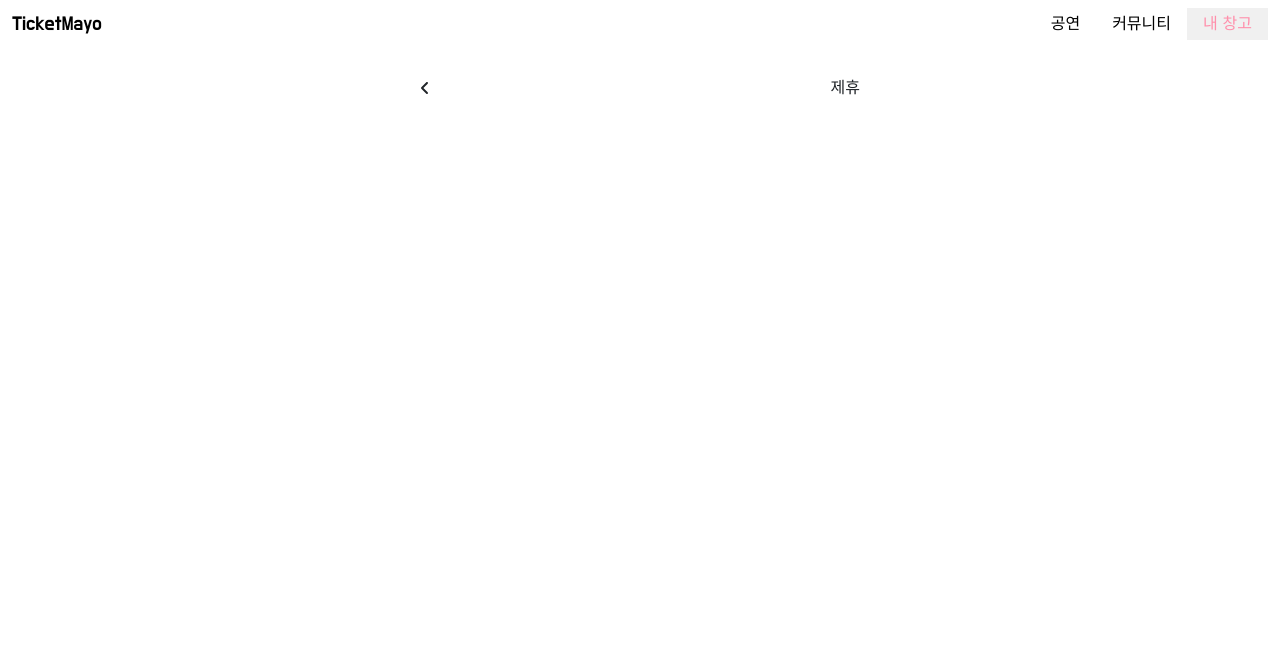
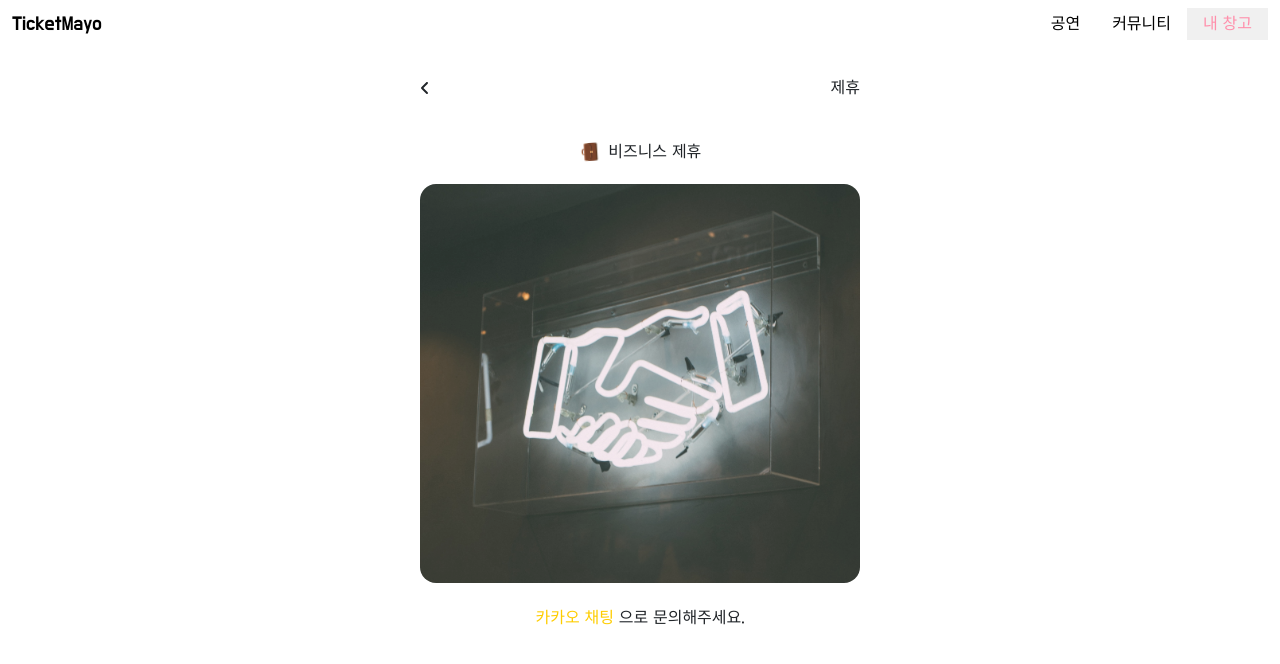
Before and after one commit to sorrynthx/ticket-mayo, a React (Create React App) app in the folder ticketmayo-front/: page /myCargo/Partnership in a window 1280 px wide. Shown: the top 664 px of the page. Built offline with nearby package versions, Linux system fonts and the light colour scheme.

Commit message:
2022-05-12 티켓마요 프로젝트 공연 상세 작업중

```diff
--- a/ticketmayo-front/src/components/Interpark.tsx
+++ b/ticketmayo-front/src/components/Interpark.tsx
@@ -3,7 +3,7 @@ import styled from "styled-components";
 import {faStar} from '@fortawesome/free-solid-svg-icons';
 import {faStar as faStarEmpty} from '@fortawesome/free-regular-svg-icons';
 import { FontAwesomeIcon } from "@fortawesome/react-fontawesome";
-import { Link, Outlet } from "react-router-dom";
+import { Link } from "react-router-dom";
 import PlayTab from "./PlayTab";
 
 const Container = styled.div`
@@ -144,12 +144,20 @@ function Interpark() {
                 </Helmet>
                 <Header>인터파크 공연</Header>
 
+                {/* Play Tab */}
                 <PlayTab />
 
                 <PlayList>
                     {playDatas.map((play) => (
                         <Play key={play.id}>
-                            <Link to={`${play.id}/detail`}>
+                            <Link
+                                to={`${play.id}/detail`}
+                                state={{
+                                    title:play.title,
+                                    img: play.img,
+                                }}
+                            >
+
                                 <Img src={play.img} />
                                 <PlayText>
                                     <PlayTitle>{play.title}</PlayTitle>
@@ -167,7 +175,6 @@ function Interpark() {
                                     </div>
                                 </PlayText>
                             </Link>
-                            <Outlet context={{}} />
                         </Play>
                     ))}
                 </PlayList>
--- a/ticketmayo-front/src/components/MyCargoPartnership.tsx
+++ b/ticketmayo-front/src/components/MyCargoPartnership.tsx
@@ -2,15 +2,29 @@ import { faAngleLeft } from "@fortawesome/free-solid-svg-icons";
 import { FontAwesomeIcon } from "@fortawesome/react-fontawesome";
 import { Helmet } from "react-helmet-async";
 import { useNavigate } from "react-router-dom";
-import styled from "styled-components";
+import styled, {keyframes} from "styled-components";
+import Image from 'react-bootstrap/Image'
+
+const rotaionAnimation = keyframes`
+    from {transform: rotate(0deg);}
+    to {transform: rotate(360deg);}
+`;
 
 const Container = styled.div`
     padding: 0px 20px;
     max-width: 480px;
     margin: 0 auto;
-    .accordion-button:not(.collapsed) {
-        color: #FB6F92;
-        background-color: #FFE5EC;
+    .playImg {
+        width: 100%;
+        border-radius: 1rem !important;
+        opacity: 0.9;
+    }
+    #animation1 {
+        display: inline-block;
+        animation: ${rotaionAnimation} 2s linear infinite;
+        &:hover {
+            font-size: 45px;
+        }
     }
 `;
 
@@ -41,6 +55,21 @@ function MyCargoPartnership() {
                     </span>
                     제휴
                 </Header>
+
+                <div className="fluid" id="introDiv">
+                    <p className="mt-3 mb-3 text-center">
+                        <span id="animation1">💼</span>
+                        &nbsp; 비즈니스 제휴 </p>
+                    <Image
+                        className="rounded playImg mt-2 mb-2"
+                        src={require('../assets/img/partnership.jpg')} alt="제휴 이미지"
+                    />
+                    <p className="m-3 text-center">
+                        <a onClick={() => window.open('https://open.kakao.com/o/sJDJ2Fbe', '_blank')} style={{color:'#fecd00', cursor: "pointer"}}>카카오 채팅</a> 으로 문의해주세요.
+                    </p>
+                </div>
+
+
             </Container>
         </>
     );
--- a/ticketmayo-front/src/components/Play.tsx
+++ b/ticketmayo-front/src/components/Play.tsx
@@ -1,5 +1,4 @@
 import { Helmet } from "react-helmet-async";
-import { Link, Outlet, useMatch } from "react-router-dom";
 import styled, {keyframes} from "styled-components";
 import Image from 'react-bootstrap/Image'
 import PlayTab from "./PlayTab";
@@ -34,35 +33,7 @@ const Header = styled.header`
     align-items: center;
 `;
 
-const Tabs = styled.div`
-    display: grid;
-    grid-template-columns: repeat(2, 1fr);
-    margin: 25px 0px;
-    gap: 10px;
-`;
-
-const Tab = styled.span<{isActive: boolean}>`
-    text-align: center;
-    text-transform: uppercase;
-    font-size: 12px;
-    font-weight: 400;
-    background-color: rgb(255, 143, 171, 0.5);
-    padding: 7px 0px;
-    border-radius: 10px;
-    a {
-        display: block;
-        &:hover {color: #fff};
-    }
-    color: ${(props) => props.isActive ? '#fff' : '#000000 !important'};
-`;
-
 function Play() {
-
-    const playMatch = useMatch("/play");
-    const interparkMatch = useMatch("/play/interpark");
-    const yes24Match = useMatch("/play/yes24");
-
-    console.log(playMatch);
 
     return (
         <Container>
@@ -83,7 +54,8 @@ function Play() {
                 />
                 <p className="m-3 text-center">
                     <span style={{color:'#ed1613'}}>인터파크</span>와
-                    &nbsp;<span style={{color:'#0058aa'}}>예스24</span>의 공연정보를 제공합니다.
+                    &nbsp;<span style={{color:'#0058aa'}}>예스24</span>의 공연정보를 제공합니다.<br/><br/>
+                    간편하게 확인하세요 :)
                 </p>
             </div>
 
--- a/ticketmayo-front/src/components/PlayDetail.tsx
+++ b/ticketmayo-front/src/components/PlayDetail.tsx
@@ -1,7 +1,11 @@
 import { faAngleLeft } from "@fortawesome/free-solid-svg-icons";
 import { FontAwesomeIcon } from "@fortawesome/react-fontawesome";
+import {faStar} from '@fortawesome/free-solid-svg-icons';
+import {faStar as faStarEmpty} from '@fortawesome/free-regular-svg-icons';
+import { Badge } from "react-bootstrap";
+import Image from 'react-bootstrap/Image'
 import { Helmet } from "react-helmet-async";
-import { useNavigate } from "react-router-dom";
+import { useLocation, useNavigate, useParams } from "react-router-dom";
 import styled from "styled-components";
 
 const Container = styled.div`
@@ -11,6 +15,16 @@ const Container = styled.div`
     .accordion-button:not(.collapsed) {
         color: #FB6F92;
         background-color: #FFE5EC;
+    }
+    .playImg {
+        border-radius: 1rem !important;
+        opacity: 0.9;
+        max-width: 15rem;
+    }
+    #titleDiv {
+        h2 { font-size: 1.5rem; }
+        .badge { font-size: 12px; font-weight: 100 !important; }
+        .rating { color: #FF8FAB; }
     }
 `;
 
@@ -24,9 +38,24 @@ const Header = styled.header`
         cursor: pointer;
     }
 `;
+
+interface RouteParam {
+    playId: number;
+}
+
+interface RouteState {
+    state: {
+        title: string,
+        img: string,
+    }
+}
+
 function PlayDetail() {
 
     let navigate = useNavigate();
+
+    const {playId} = useParams() as unknown as RouteParam;   console.log(playId);
+    const {state} = useLocation() as RouteState;
 
     return (
         <>
@@ -38,8 +67,35 @@ function PlayDetail() {
                     <span onClick={() => navigate(-1)}>
                         <FontAwesomeIcon icon={faAngleLeft} />
                     </span>
-                    Play Detail
+                    {state?.title ? state.title : 'loading...'}
                 </Header>
+
+                <div className="fluid text-center" id="imgDiv">
+                    <Image
+                        className="rounded playImg mt-2 mb-2 thumbnail"
+                        src={state.img} alt={state.title}
+                    />
+                </div>
+
+                <div className="fluid text-center" id="titleDiv">
+                    <Badge bg="danger">인터파크</Badge>
+                    <h2 className="mt-2 mb-2">{state.title}</h2>
+
+                    <div className="rating">
+                        <FontAwesomeIcon icon={faStar} />
+                        <FontAwesomeIcon icon={faStar} />
+                        <FontAwesomeIcon icon={faStar} />
+                        <FontAwesomeIcon icon={faStar} />
+                        <FontAwesomeIcon icon={faStarEmpty} />
+                        {/* {play.rating} */}
+                    </div>
+
+                </div>
+
+                <div className="fluid" id="infoDiv">
+
+                </div>
+
             </Container>
         </>
     );
```
Also changed, not shown: ticketmayo-front/src/assets/img/partnership.jpg (added).
